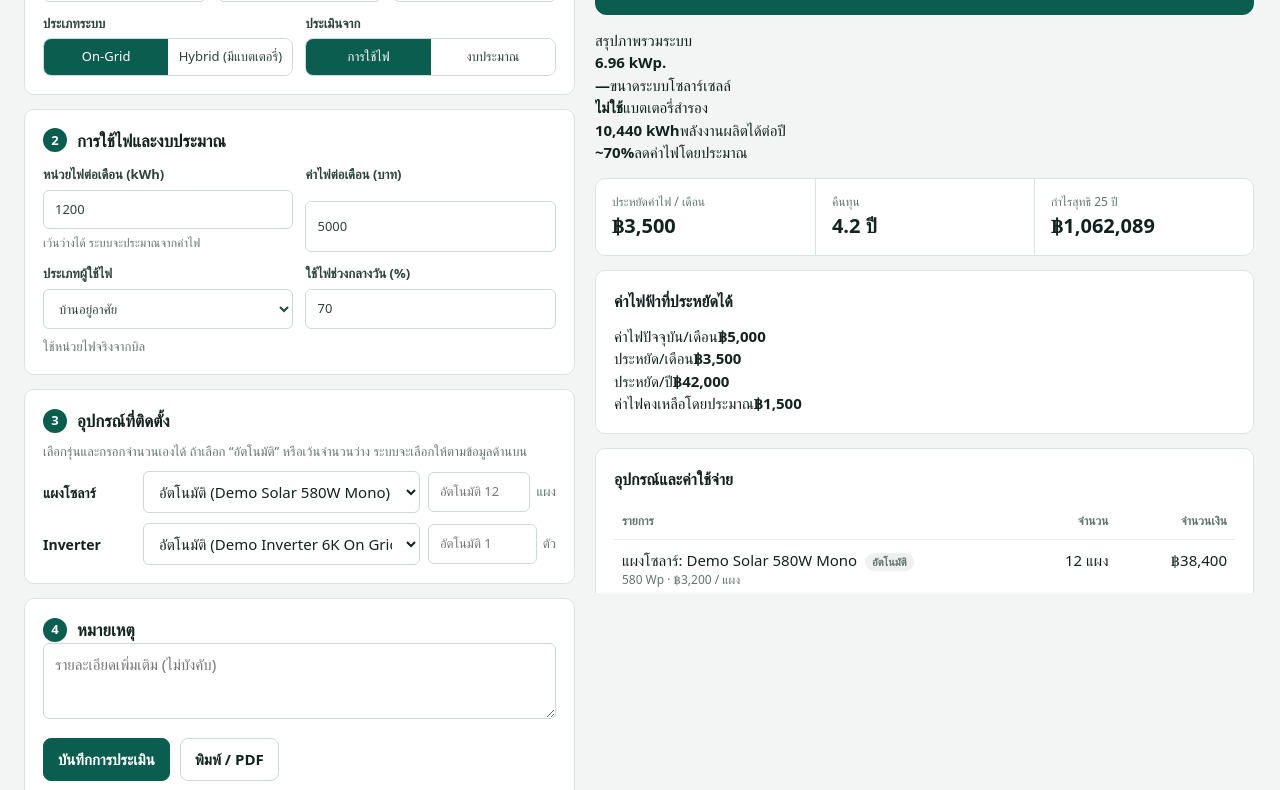
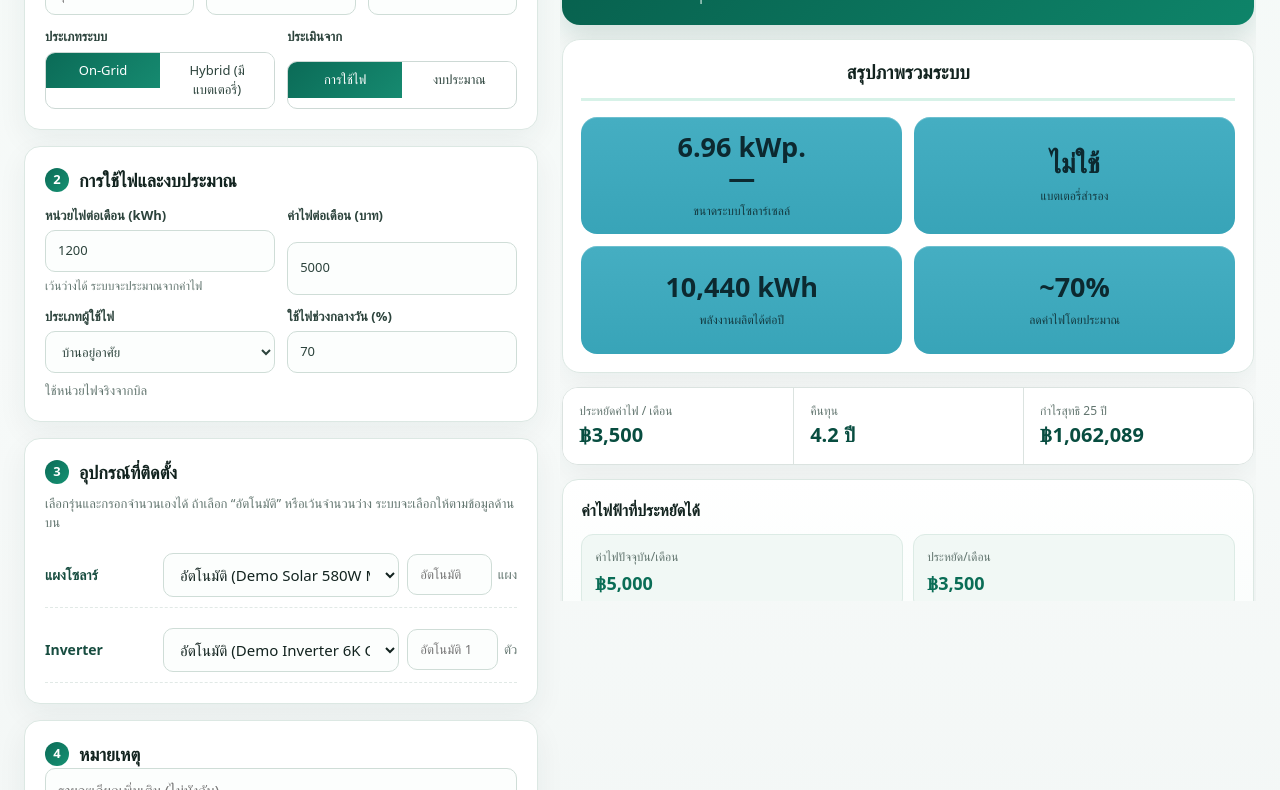
Before and after one commit to nunakhonee-star/test2, a plain HTML site: page index.html in a window 1280 px wide. Shown: the part 195-985 px from the top of the page. Drawn offline with Linux system fonts and the light colour scheme; a script that the page names is missing; a web font is replaced by a local one.

Commit message:
Update style.css

```diff
--- a/style.css
+++ b/style.css
@@ -75,3 +75,86 @@ input[type=checkbox],input[type=radio]{width:auto}
 @media(max-width:640px){main{padding:14px 12px 40px}.top{padding:0 12px;gap:10px}.mode{display:none}.grid2,.grid3,.ap-list,.specs{grid-template-columns:1fr}.figures{grid-template-columns:1fr}.eq-row{grid-template-columns:1fr 112px}.eq-name{grid-column:1/-1}.headline b{font-size:32px}.trio b{font-size:16px}.actions .btn{flex:1}}
 @media(prefers-reduced-motion:no-preference){.seg span{transition:background .15s}}
 @media print{body{background:#fff}.top,.inputs,.head .btn{display:none!important}.page{display:none!important}#calculator{display:block!important}.calc{display:block}.result{position:static;max-height:none;overflow:visible}.headline{background:#fff;color:var(--ink);border:2px solid var(--ink)}.headline span,.headline small{color:var(--mut)}.panel,.trio{break-inside:avoid}}
+
+/* ===== V6 Solar Calm Theme / Responsive Assessment ===== */
+:root{
+  --solar-green:#0b6b57;
+  --solar-green-dark:#084d40;
+  --solar-mint:#eaf6f1;
+  --solar-cyan:#39aabf;
+  --solar-cyan-soft:#eaf8fb;
+  --solar-gold:#f0a500;
+  --solar-gold-soft:#fff7dc;
+  --shadow-soft:0 10px 30px rgba(20,58,49,.06);
+}
+body{background:linear-gradient(180deg,#f4f9f7 0%,#f7faf9 45%,#f2f6f5 100%)}
+main{max-width:1480px}
+.top{height:auto;min-height:64px;padding-block:8px;box-shadow:0 1px 0 rgba(14,57,47,.04)}
+.brand b{font-size:18px}.mark{background:linear-gradient(135deg,#ffd45c,#f0a500)}
+.nav button{border-radius:10px;padding:9px 13px}.nav button.active{background:#e5f4ef;color:var(--solar-green-dark)}
+
+/* ลำดับหน้า Assessment: ข้อมูลด้านซ้าย ผลลัพธ์ด้านขวา แต่ปรับยืดหยุ่นตามจอ */
+.calc{grid-template-columns:minmax(360px,.9fr) minmax(560px,1.35fr);gap:22px}
+.inputs{gap:16px}.step,.panel{border-radius:16px;border-color:#dce8e3;box-shadow:var(--shadow-soft)}
+.step{padding:20px}.step h2{font-size:18px}.step h2::before{background:linear-gradient(135deg,var(--solar-green),#169273)}
+input,select,textarea{border-radius:10px;border-color:#cfddd7;background:#fcfefd;padding:10px 12px}
+input:focus,select:focus,textarea:focus{outline:none;border-color:#70baa7;box-shadow:0 0 0 3px rgba(11,107,87,.09)}
+.seg{border-radius:10px}.seg input:checked+span{background:linear-gradient(135deg,var(--solar-green),#168a70)}
+.btn{border-radius:10px}.btn.primary{background:linear-gradient(135deg,var(--solar-green),#168a70);box-shadow:0 6px 16px rgba(11,107,87,.16)}
+
+/* Result */
+.result{top:82px;gap:16px;padding:0 2px 8px}
+.headline{border-radius:18px;background:linear-gradient(135deg,#075d4b,#0e8469);box-shadow:0 14px 28px rgba(8,77,64,.14)}
+.headline b{font-size:42px}
+.trio{border-radius:16px;overflow:hidden;box-shadow:var(--shadow-soft)}
+.trio div{background:#fff}.trio b{color:var(--solar-green-dark)}
+
+.overview-panel{background:#fff;border:1px solid #dce8e3;border-radius:18px;padding:18px;box-shadow:var(--shadow-soft)}
+.overview-title{font-weight:700;font-size:19px;text-align:center;padding-bottom:12px;border-bottom:3px solid #d7f2e8;margin-bottom:16px}
+.overview-title span{font-weight:600;color:#596b65}
+.overview-grid{display:grid;grid-template-columns:repeat(4,minmax(0,1fr));gap:12px}
+.overview-card{min-height:108px;border-radius:16px;padding:14px 10px;display:flex;flex-direction:column;align-items:center;justify-content:center;text-align:center;background:linear-gradient(180deg,#45aec2,#38a4b8);color:#0c2930;box-shadow:inset 0 1px 0 rgba(255,255,255,.22)}
+.overview-card b{font-size:27px;line-height:1.15;font-weight:800;font-variant-numeric:tabular-nums}
+.overview-card span{font-size:12px;margin-top:9px;color:#143a40}
+
+.savings-panel{background:linear-gradient(180deg,#fff,#f7fcfa)}
+.savings-grid{display:grid;grid-template-columns:repeat(4,minmax(0,1fr));gap:10px}
+.savings-grid>div{padding:13px;border-radius:12px;background:#f1f8f5;border:1px solid #dcebe5}
+.savings-grid span{display:block;font-size:12px;color:var(--mut);margin-bottom:4px}
+.savings-grid b{font-size:18px;color:#0a6d56;font-variant-numeric:tabular-nums}
+
+/* Backup loads */
+.ap-list{grid-template-columns:repeat(auto-fit,minmax(205px,1fr))}
+.ap-row{background:#fbfefd;border-radius:12px;transition:.15s ease}.ap-row:hover{border-color:#9fcfc0;background:#f4fbf8}
+.ap-row input{border-radius:8px}
+.align-end{align-self:end;min-height:41px}
+.muted-item{opacity:.58;background:#f7f7f7}
+.item-actions{flex-wrap:wrap;justify-content:flex-end}
+
+/* Installed equipment */
+.eq-row{grid-template-columns:minmax(110px,.22fr) minmax(220px,1fr) minmax(110px,.28fr);padding:10px 0;border-bottom:1px dashed #e1e9e6}
+.eq-row:last-child{border-bottom:0}.eq-name{color:#184d40}
+
+/* Cost and value charts */
+.chart-legend{display:flex;gap:16px;flex-wrap:wrap;margin:0 0 8px;font-size:12px;color:var(--mut)}
+.chart-legend i{display:inline-block;width:12px;height:12px;border-radius:3px;margin-right:5px;vertical-align:-1px}.legend-save{background:var(--solar-cyan)}.legend-invest{background:var(--solar-gold)}
+.cost tr.total td{color:var(--solar-green-dark);background:#eff8f4}
+.warn{border-radius:12px}
+
+/* Admin */
+.admin{grid-template-columns:minmax(320px,400px) minmax(0,1fr);gap:18px}.item{border-radius:12px}.list{gap:10px}
+
+/* Flex layout according to device */
+@media(max-width:1280px){
+  .calc{grid-template-columns:minmax(340px,.85fr) minmax(500px,1.15fr)}
+  .overview-grid,.savings-grid{grid-template-columns:repeat(2,minmax(0,1fr))}
+}
+@media(max-width:1080px){
+  .calc,.admin{grid-template-columns:1fr}.result{position:static;max-height:none;overflow:visible}.overview-grid{grid-template-columns:repeat(4,minmax(0,1fr))}
+}
+@media(max-width:760px){
+  .overview-grid,.savings-grid{grid-template-columns:repeat(2,minmax(0,1fr))}.eq-row{grid-template-columns:1fr}.eq-name{grid-column:auto}.qty{max-width:180px}.trio{grid-template-columns:1fr}.trio div+div{border-left:0;border-top:1px solid var(--line)}
+}
+@media(max-width:520px){
+  .overview-grid,.savings-grid{grid-template-columns:1fr 1fr}.overview-card{min-height:96px}.overview-card b{font-size:22px}.headline b{font-size:34px}.top{align-items:flex-start;flex-wrap:wrap}.nav{order:3;width:100%}
+}
```
